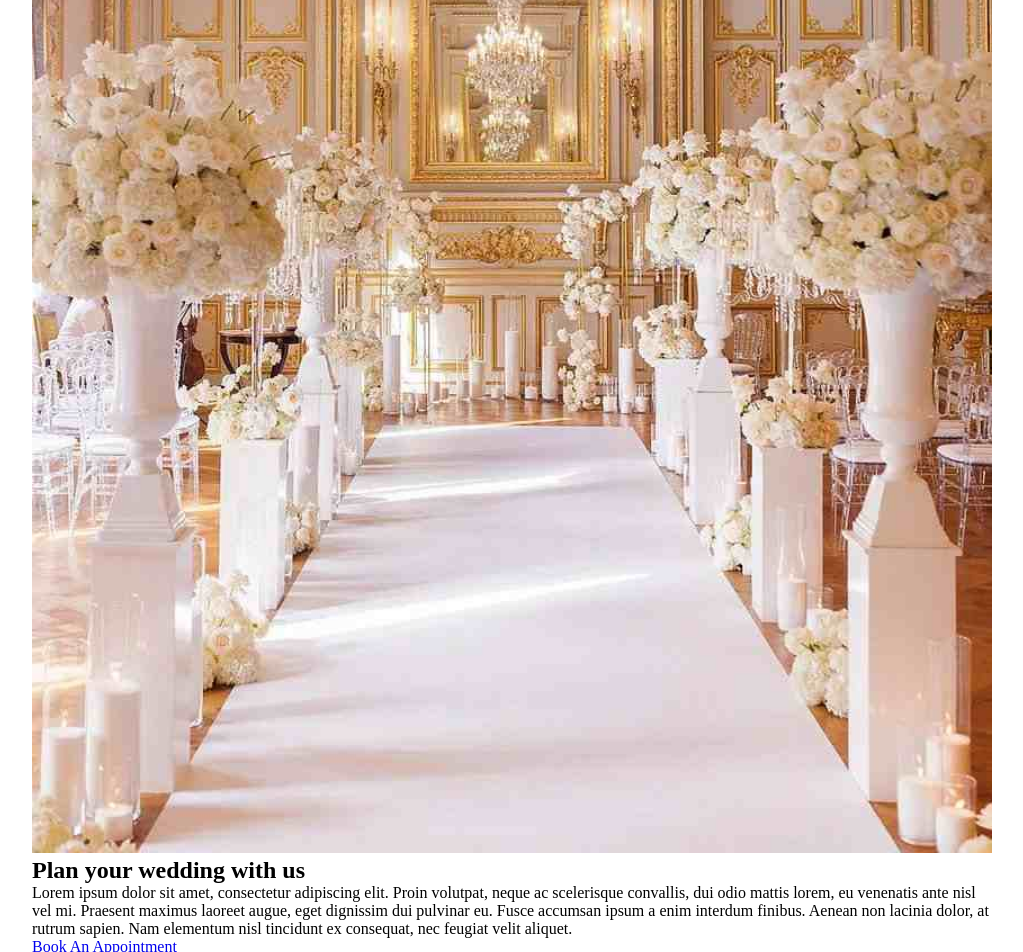
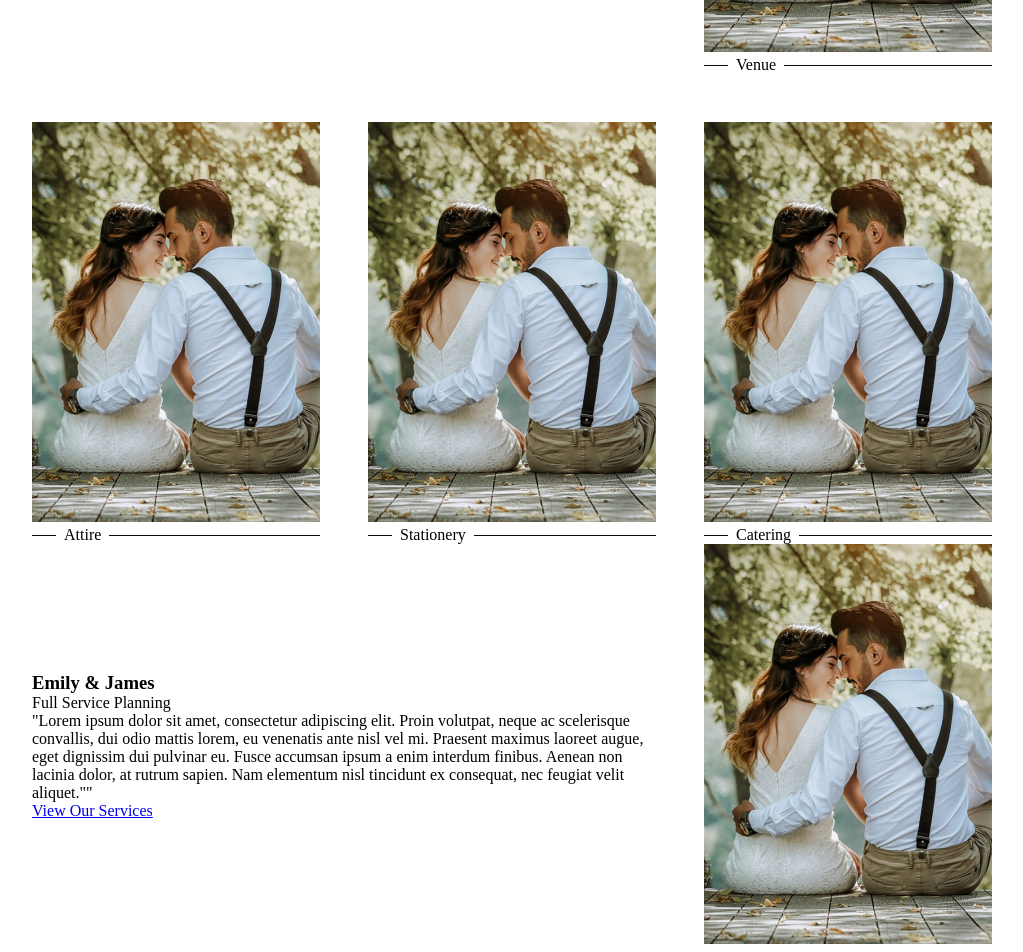
Before and after one commit to alexandrapierson/cherished-moments, a Next.js app: page / in a window 1280 px wide. Shown: the part 1280-2232 px from the top of the page, without its empty margins (128-1151 px from the left). Built offline with nearby package versions, Linux system fonts and the light colour scheme.

Commit message:
home page layout

```diff
--- a/src/app/components/navigation/Navigation.tsx
+++ b/src/app/components/navigation/Navigation.tsx
@@ -3,7 +3,7 @@ import styles from './navigation.module.css'
 
 const Navigation = () => {
   return (
-    <nav className='full-width'>
+    <nav className='full-width bg-primary'>
       <ul className={styles.navigation}>
         <li>About</li>
         <li>Services</li>
--- a/src/app/components/navigation/navigation.module.css
+++ b/src/app/components/navigation/navigation.module.css
@@ -1,14 +1,15 @@
 .navigation li {
   list-style: none;
+  text-align: center;
+
+  font-size: 1.25rem;
+  color: var(--primary-50);
 }
 
 .navigation {
+  height: 3rem;
   display: grid;
   grid-template-columns: repeat(3, 1fr) auto repeat(3, 1fr);
-}
-
-.navigation li {
-  text-align: center;
 }
 
 .navigation > li:nth-child(1) {
@@ -19,17 +20,7 @@
   font-size: 1.5rem;
 }
 
-.navigation li {
-  font-size: 1.25rem;
-  color: var(--primary-50);
-}
-
 .navigation,
 .navigation li {
   align-content: center;
 }
-
-.navigation {
-  height: 3rem;
-  background-color: var(--primary-800);
-}
--- a/src/app/globals.css
+++ b/src/app/globals.css
@@ -17,7 +17,9 @@
   padding: 0px;
 }
 
-/* Hi */
+.bg-primary {
+  background-color: var(--primary-800);
+}
 
 .content-grid {
   --padding-inline: 2rem;
@@ -31,13 +33,13 @@
   display: grid;
   grid-template-columns:
     [full-width-start] minmax(var(--padding-inline), 1fr)
-    [brakeout-start] minmax(0, var(--breakout-size))
+    [breakout-start] minmax(0, var(--breakout-size))
     [content-start] min(
       100% - (var(--padding-inline) * 2),
       var(--content-max-width)
     )
     [content-end]
-    minmax(0, var(--breakout-size)) [brakekout-end]
+    minmax(0, var(--breakout-size)) [breakout-end]
     minmax(var(--padding-inline), 1fr) [full-width-end];
 }
 
@@ -47,7 +49,7 @@
 }
 
 .content-grid > .breakout {
-  grid-column: brakeout;
+  grid-column: breakout;
 }
 
 .content-grid > .full-width {
@@ -59,4 +61,6 @@
 
 img {
   width: 100%;
+  max-height: 60vh;
+  object-fit: cover;
 }
--- /dev/null
+++ b/src/app/page.module.css
@@ -0,0 +1,46 @@
+.sectionContainer {
+  display: grid;
+  align-items: center;
+
+  gap: 48px;
+  grid-template-columns: 1fr 1fr 1fr;
+}
+
+.servicesContainer {
+  display: grid;
+  align-items: center;
+
+  gap: 48px;
+  grid-template-columns: 1fr 1fr 1fr;
+}
+
+.sectionContainer img,
+.servicesContainer img {
+  width: clamp(100px, 100%, 350px);
+  height: 400px;
+}
+
+.textContainer {
+  grid-column: 2 / 4;
+}
+
+.rightImage > .textContainer {
+  grid-column: 1 / 2;
+  grid-row: 1 / 2;
+}
+
+.servicesContainer > .textContainer {
+  grid-column: 1 / 3;
+  grid-row: 1 / 2;
+}
+
+.decorativeLine {
+  height: 50%;
+  border-bottom: 1px solid var(--primary-950);
+}
+
+.decorativeText {
+  display: grid;
+  gap: 0.5rem;
+  grid-template-columns: 24px auto 1fr;
+}
--- a/src/app/page.tsx
+++ b/src/app/page.tsx
@@ -1,34 +1,40 @@
 import Navigation from './components/navigation/Navigation'
+import styles from './page.module.css'
 import Link from 'next/link'
 
 export default function Home() {
   return (
     <div className='content-grid'>
       <Navigation />
-      <main>
       <img
         src='/images/bridal-flowers-with-ring.jpg'
         alt='Wedding ring nestled into a bridal bouquet.'
       />
 
-        <section>
+      <section className={`${styles.sectionContainer}`}>
+        <div className={`${styles.imageContainer}`}>
           <img
-            src='/images/antique-wedding-venue.jpg'
+            src='/images/couple-pixabay.jpg'
             alt='Wedding aisle with white rose bouquets on either side.'
           />
+        </div>
+        <div className={`${styles.textContainer}`}>
           <h1>Plan your wedding with us</h1>
           <p>
-            Lorem ipsum dolor sit amet, consectetur adipiscing elit. Proin
-            volutpat, neque ac scelerisque convallis, dui odio mattis lorem, eu
-            venenatis ante nisl vel mi. Praesent maximus laoreet augue, eget
-            dignissim dui pulvinar eu. Fusce accumsan ipsum a enim interdum
-            finibus. Aenean non lacinia dolor, at rutrum sapien. Nam elementum
-            nisl tincidunt ex consequat, nec feugiat velit aliquet.
+            Your wedding day is one of the most memorable moments of your life,
+            and we’re here to make it unforgettable. From the initial planning
+            stages to the final touches, our dedicated team will guide you every
+            step of the way. With personalized services and a commitment to
+            bringing your vision to life, we’ll handle every detail so you can
+            focus on celebrating. Let us transform your dream into reality,
+            creating a wedding that’s perfectly you.
           </p>
           <Link href='#'>Book An Appointment</Link>
+        </div>
       </section>
 
-        <section>
+      <section className={`${styles.servicesContainer} ${styles.rightImage}`}>
+        <div className={`${styles.textContainer}`}>
           <h2>See how our services can make your day</h2>
           <p>
             Lorem ipsum dolor sit amet, consectetur adipiscing elit. Proin
@@ -39,8 +45,63 @@ export default function Home() {
             nisl tincidunt ex consequat, nec feugiat velit aliquet.
           </p>
           <Link href='/services'>View Our Services</Link>
+        </div>
+
+        <div className={`${styles.imageContainer}`}>
+          <img src='/images/couple-pixabay.jpg' alt='' />
+          <div className={styles.decorativeText}>
+            <div className={styles.decorativeLine}></div>
+            <p className='script-text'>Venue</p>
+            <div className={styles.decorativeLine}></div>
+          </div>
+        </div>
+
+        <div className={`${styles.imageContainer}`}>
+          <img src='/images/couple-pixabay.jpg' alt='' />
+          <div className={styles.decorativeText}>
+            <div className={styles.decorativeLine}></div>
+            <p className='script-text'>Attire</p>
+            <div className={styles.decorativeLine}></div>
+          </div>
+        </div>
+
+        <div className={`${styles.imageContainer}`}>
+          <img src='/images/couple-pixabay.jpg' alt='' />
+          <div className={styles.decorativeText}>
+            <div className={styles.decorativeLine}></div>
+            <p className='script-text'>Stationery</p>
+            <div className={styles.decorativeLine}></div>
+          </div>
+        </div>
+
+        <div className={`${styles.imageContainer}`}>
+          <img src='/images/couple-pixabay.jpg' alt='' />
+          <div className={styles.decorativeText}>
+            <div className={styles.decorativeLine}></div>
+            <p className='script-text'>Catering</p>
+            <div className={styles.decorativeLine}></div>
+          </div>
+        </div>
       </section>
-      </main>
+
+      <section className={`${styles.servicesContainer}`}>
+        <div className={styles.imageContainer}>
+          <img src='/images/couple-pixabay.jpg' alt='' />
+        </div>
+        <div className={`${styles.textContainer}`}>
+          <h3>Emily & James</h3>
+          <p>Full Service Planning</p>
+          <blockquote>
+            "Lorem ipsum dolor sit amet, consectetur adipiscing elit. Proin
+            volutpat, neque ac scelerisque convallis, dui odio mattis lorem, eu
+            venenatis ante nisl vel mi. Praesent maximus laoreet augue, eget
+            dignissim dui pulvinar eu. Fusce accumsan ipsum a enim interdum
+            finibus. Aenean non lacinia dolor, at rutrum sapien. Nam elementum
+            nisl tincidunt ex consequat, nec feugiat velit aliquet.""
+          </blockquote>
+          <Link href='/services'>View Our Services</Link>
+        </div>
+      </section>
     </div>
   )
 }
```
Also changed, not shown: public/images/couple-pixabay.jpg (added). Lines whose indentation alone changed are shown as unchanged.
